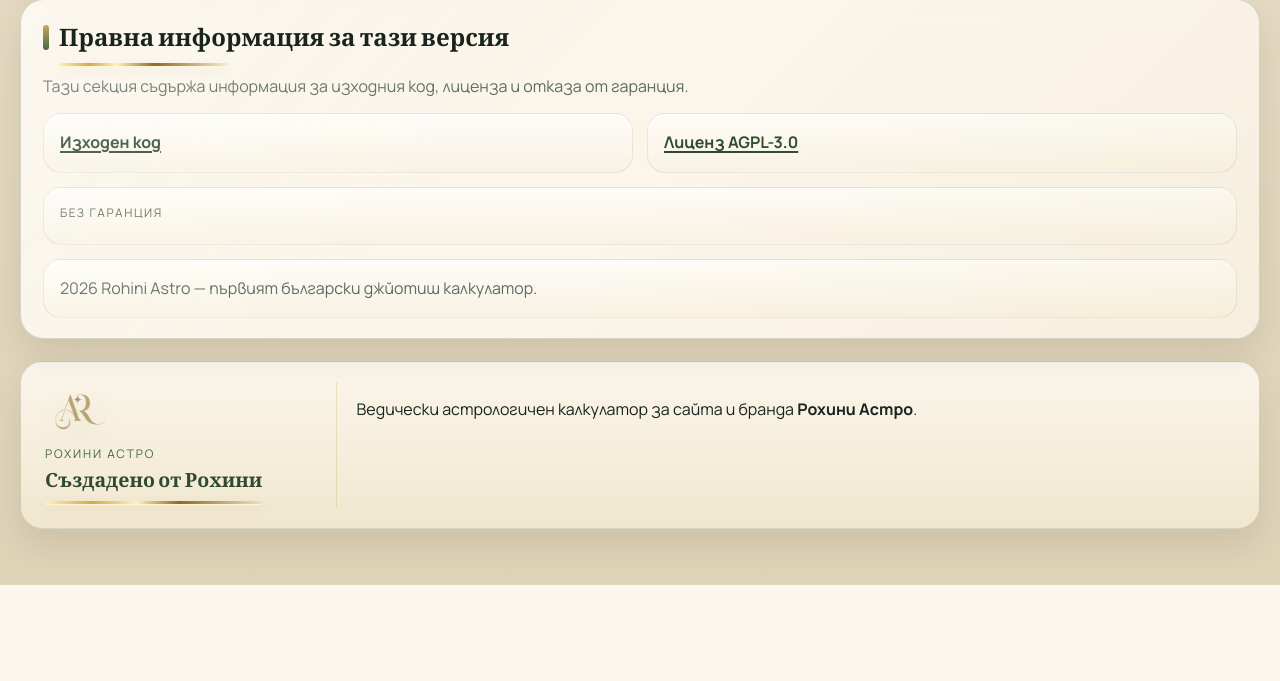
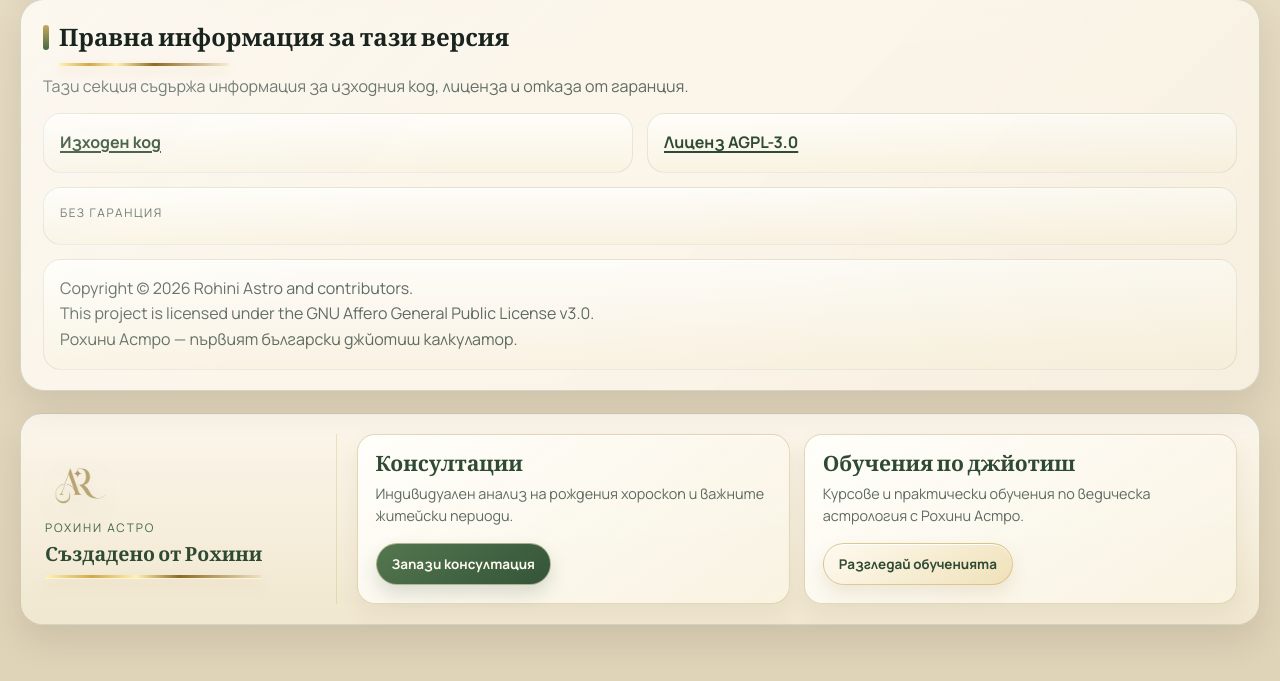
Before and after one commit to rohiniastro1-del/jyotish-calculator, a Flask app: page / in a window 1280 px wide. Shown: the part 1974-2655 px from the top of the page. Before the commit the page ends 2559 px from the top, so only its background shows below. Run offline with Flask 3, Linux system fonts and the light colour scheme.

Commit message:
Add files via upload

```diff
--- a/templates/index.html
+++ b/templates/index.html
@@ -745,18 +745,33 @@
             <span class="summary-label">Без гаранция</span>
           </article>
           <article class="legal-item legal-item--wide">
-            <p>2026 Rohini Astro — първият български джйотиш калкулатор.</p>
+            <p>Copyright © 2026 Rohini Astro and contributors.<br>This project is licensed under the GNU Affero General Public License v3.0.<br>Рохини Астро — първият български джйотиш калкулатор.</p>
           </article>
         </div>
       </section>
 
-      <footer class="site-footer">
+      <footer class="site-footer promo-footer" id="rohiniServices">
         <div class="footer-badge">
           <img src="{{ url_for('static', filename='brand/rohini-astro-logo.png', v=static_token) }}" alt="Рохини Астро" class="footer-logo">
           <span class="footer-label">Рохини Астро</span>
           <strong>Създадено от Рохини</strong>
         </div>
-        <p>Ведически астрологичен калкулатор за сайта и бранда <strong>Рохини Астро</strong>.</p>
+        <div class="footer-promos" aria-label="Услуги на Рохини Астро">
+          <article class="footer-promo-card">
+            <div>
+              <h3>Консултации</h3>
+              <p>Индивидуален анализ на рождения хороскоп и важните житейски периоди.</p>
+            </div>
+            <a class="footer-promo-button" href="https://rohiniastrobg.com/astrologichni-uslugi/" target="_blank" rel="noopener noreferrer">Запази консултация</a>
+          </article>
+          <article class="footer-promo-card">
+            <div>
+              <h3>Обучения по джйотиш</h3>
+              <p>Курсове и практически обучения по ведическа астрология с Рохини Астро.</p>
+            </div>
+            <a class="footer-promo-button footer-promo-button--warm" href="https://rohiniastrobg.com/obucheniya-astro-i-i-czin/" target="_blank" rel="noopener noreferrer">Разгледай обученията</a>
+          </article>
+        </div>
       </footer>
     </div>
 
```
